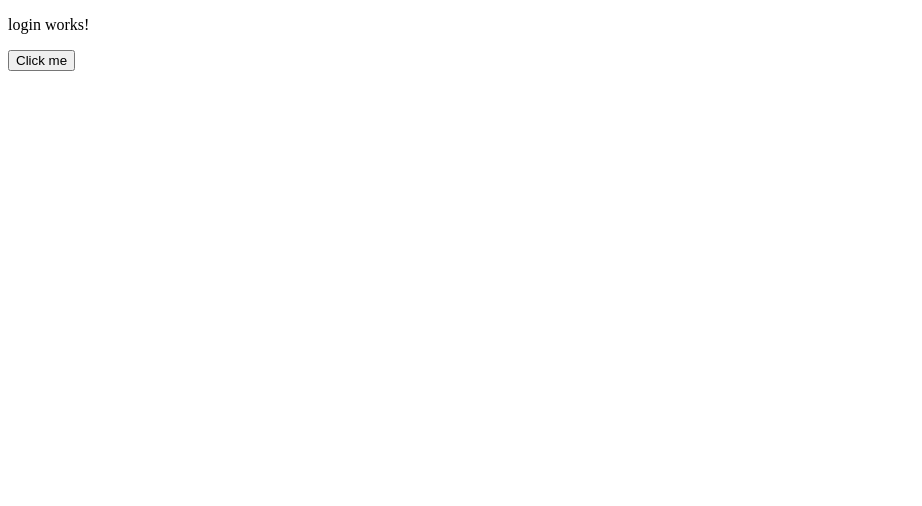
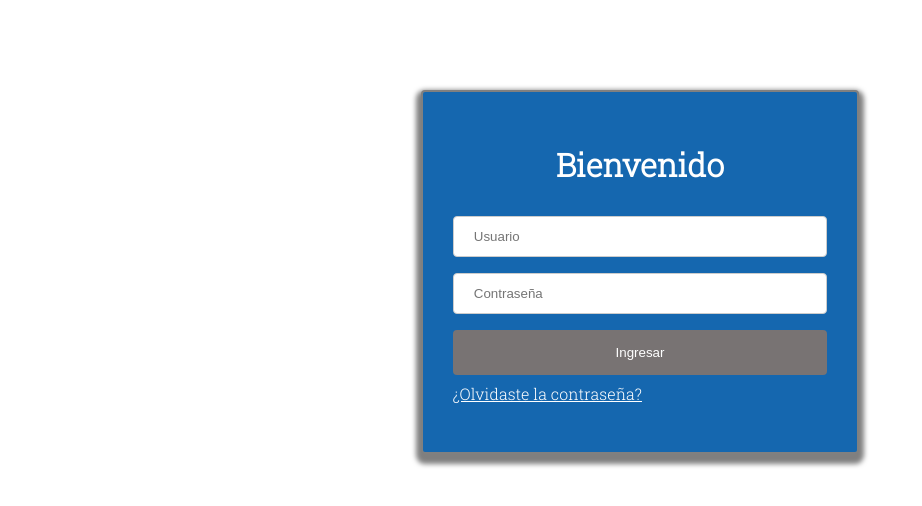
Before and after one commit to ElkinOsorio23141/bitacora, an Angular app in the folder bitacora/: page / in a window 1280 px wide. Shown: the top 506 px of the page, without its empty margins (0-922 px from the left). Built offline with nearby package versions, Linux system fonts and the light colour scheme.

Commit message:
Cambios login

```diff
--- a/bitacora/src/app/Login/login/login.component.css
+++ b/bitacora/src/app/Login/login/login.component.css
@@ -0,0 +1,54 @@
+
+h1 {
+    text-align:center;
+    font-family: 'Roboto Slab', serif;
+    color: white;
+}
+a {
+    font-family: 'Roboto Slab', serif;
+    color: white;
+}
+
+.box{
+    background-color: rgb(21, 103, 175);
+    margin: 90px auto;
+    width: 30%;
+    height: 300px;
+    border: 2px solid gray;
+    border-radius: 4px;
+    padding: 30px;
+    box-shadow: 0px 5px 5px 5px rgba(0, 0, 0, 0.5);
+
+}
+[type=text]{
+    width: 100%;
+    padding: 12px 20px;
+    margin: 8px 0;
+    display: inline-block;
+    border: 1px solid #ccc;
+    border-radius: 4px;
+    box-sizing: border-box;
+    cursor: pointer;
+}
+
+[type=password]{
+    width: 100%;
+    padding: 12px 20px;
+    margin: 8px 0;
+    display: inline-block;
+    border: 1px solid #ccc;
+    border-radius: 4px;
+    box-sizing: border-box;
+    cursor: pointer;
+}
+
+[type=button]{
+    width: 100%;
+    margin: 8px 0;
+    padding: 15px;
+    background-color: rgb(120, 115, 115);
+    border: none;
+    border-radius: 4px;
+    color: white;
+    cursor: pointer;
+}
--- a/bitacora/src/app/Login/login/login.component.html
+++ b/bitacora/src/app/Login/login/login.component.html
@@ -1,4 +1,22 @@
-<div>
-  <p>login works!</p>
-  <button name="button" (click)="clickEvent()">Click me</button>
-</div>
+<!DOCTYPE html>
+<html lang="es">
+  <head>
+    <meta charset="UTF-8" />
+    <meta http-equiv="X-UA-Compatible" content="IE=edge" />
+    <meta name="viewport" content="width=device-width, initial-scale=1.0" />
+    <link rel="stylesheet" href="login.component.css" type="text/css" />
+    <link rel="preconnect" href="https://fonts.googleapis.com">
+    <link rel="preconnect" href="https://fonts.gstatic.com" crossorigin>
+    <link href="https://fonts.googleapis.com/css2?family=Roboto+Slab:wght@300&display=swap" rel="stylesheet">
+    <title>Document</title>
+  </head>
+  <body>
+    <div class="box">
+      <h1>Bienvenido</h1>
+      <input type="text" placeholder="Usuario" />
+      <input type="password" placeholder="Contraseña" />
+      <input type="button" value="Ingresar" />
+      <a href="#">¿Olvidaste la contraseña?</a><br>
+    </div>
+  </body>
+</html>
--- a/bitacora/src/index.html
+++ b/bitacora/src/index.html
@@ -5,7 +5,7 @@
   <title>Bitacora</title>
   <base href="/">
   <meta name="viewport" content="width=device-width, initial-scale=1">
-  <link rel="icon" type="image/x-icon" href="favicon.ico">
+ <!---- <link rel="icon" type="image/x-icon" href="favicon.ico">-->
 </head>
 <body>
   <app-root></app-root>
```
